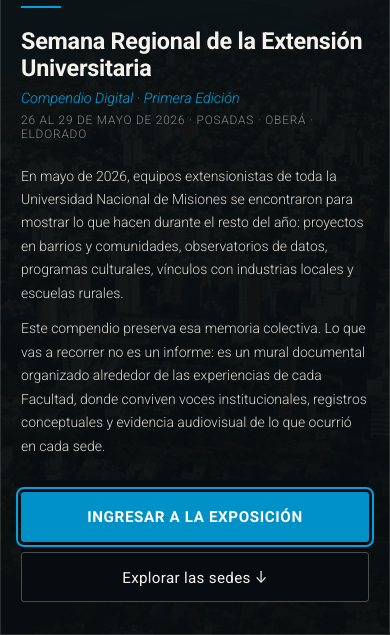
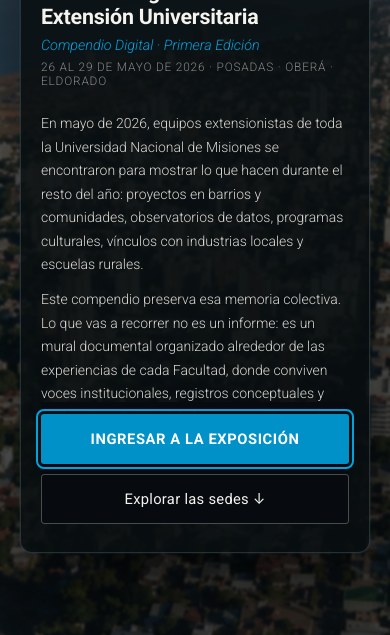
Before and after one commit to juanromero96-pixel/Visualizar-proyectos, a plain HTML site: page index.html in a window 390 px wide. Shown: the part 209-844 px from the top of the page. Drawn offline with Linux system fonts and the light colour scheme.

Commit message:
Corrección ux ui mobile12

```diff
--- a/css/mobile.css
+++ b/css/mobile.css
@@ -431,21 +431,25 @@
   /* =============================================================================
      J. INTRO OVERLAY — bottom-up
      ========================================================================== */
+  /* Intro: card centrada en el viewport — "cartel flotante a la mitad de la
+     pantalla" como solicitado. No es bottom-sheet, es un modal centrado con
+     dimensiones apropiadas para mobile. */
   .intro {
-    align-items: flex-end !important;
-    padding: 0 !important;
+    align-items: center !important;
+    justify-content: center !important;
+    padding: 20px !important;
   }
   .intro-tarjeta {
-    width: 100% !important;
-    max-height: 90dvh !important;
-    border-radius: 20px 20px 0 0 !important;
-    padding: 24px 20px calc(32px + env(safe-area-inset-bottom, 0px)) !important;
+    width: min(92vw, 380px) !important;
+    max-height: min(88dvh, 680px) !important;
+    border-radius: 12px !important;
+    padding: 24px 20px 28px !important;
     overflow-y: auto;
     -webkit-overflow-scrolling: touch;
   }
-  .intro-fondo-imagen { animation: none !important; filter: blur(0.5px) !important; }
-  .intro-titulo { font-size: clamp(1.4rem, 6vw, 1.8rem) !important; }
-  .intro-btn { min-height: 50px !important; font-size: 0.95rem !important; }
+  .intro-fondo-imagen { animation: none !important; filter: blur(1px) !important; }
+  .intro-titulo { font-size: clamp(1.3rem, 5.5vw, 1.7rem) !important; }
+  .intro-btn { min-height: 50px !important; font-size: 0.92rem !important; }
   .intro-acciones {
     position: sticky; bottom: 0;
     background: rgba(8, 12, 16, 0.96);
@@ -581,6 +585,17 @@
    BOTTOM SHEETS — lector y cajero
    ========================================================================== */
 
+
+  /* ==========================================================================
+     NAV MOBILE INDEPENDIENTE (#ruta-m)
+     Elemento creado por mobile.js, sin herencia del desktop .ruta.
+     El desktop .ruta se oculta en mobile para evitar conflictos.
+     ======================================================================= */
+  .ruta {
+    /* Ocultar el nav desktop en mobile — reemplazado por #ruta-m */
+    display: none !important;
+  }
+
 .bottom-sheet {
   position: fixed;
   bottom: 0; left: 0; right: 0;
@@ -705,3 +720,60 @@
   .bottom-sheet { transition: none !important; }
   .elemento-interior { transition: none !important; }
 }
+
+/* =============================================================================
+   #ruta-m — Nav mobile creado por mobile.js
+   No está dentro de ninguna media query: se aplica siempre porque el elemento
+   solo existe si esMobile() es true (lo crea JS). Sin herencia del .ruta
+   desktop, sin conflictos de CSS, sin truncación.
+   ========================================================================== */
+
+#ruta-m {
+  position: fixed;
+  bottom: 0;
+  left: 0;
+  right: 0;
+  z-index: 90;
+  display: flex;
+  align-items: stretch;
+  background: rgba(10, 14, 16, 0.94);
+  border-top: 1px solid rgba(245, 243, 238, 0.14);
+  padding-bottom: env(safe-area-inset-bottom, 0px);
+  min-height: 52px;
+  /* backdrop-filter solo si no es demasiado pesado */
+  backdrop-filter: blur(12px);
+  -webkit-backdrop-filter: blur(12px);
+}
+
+.ruta-m-btn {
+  flex: 1;
+  background: transparent;
+  border: none;
+  border-bottom: 2px solid transparent;
+  color: rgba(245, 243, 238, 0.55);
+  font-family: inherit;
+  font-size: 0.62rem;
+  font-weight: 700;
+  letter-spacing: 0.07em;
+  text-transform: uppercase;
+  text-align: center;
+  white-space: normal;        /* permite salto de línea */
+  line-height: 1.25;
+  padding: 10px 6px;
+  cursor: pointer;
+  min-height: 44px;           /* touch target WCAG */
+  transition: color 140ms ease, border-color 140ms ease;
+  display: flex;
+  align-items: center;
+  justify-content: center;
+}
+
+.ruta-m-btn--activo {
+  color: rgba(245, 243, 238, 1);
+  border-bottom-color: var(--unam-cian, #00a3e0);
+}
+
+.ruta-m-btn:active {
+  color: rgba(245, 243, 238, 0.85);
+  background: rgba(255, 255, 255, 0.04);
+}
--- a/js/app.js
+++ b/js/app.js
@@ -837,6 +837,8 @@ function actualizarRuta(indiceActual) {
   const total = Number(document.documentElement.style.getPropertyValue('--total-sedes')) || 1;
   const progreso = total > 1 ? indiceActual / (total - 1) : 1;
   document.documentElement.style.setProperty('--progreso-ruta', progreso.toFixed(3));
+  // Sincronizar el nav mobile independiente (#ruta-m)
+  window.actualizarNavMobile?.(indiceActual);
 }
 
 function escaparHTML(texto = '') {
@@ -892,6 +894,13 @@ const Rotacion = (() => {
   let generacion    = 0;
 
   function calcularCapacidad() {
+    // En mobile el viewport es ~375px — el mismo número de elementos que
+    // en desktop (8-22) causa superposiciones inevitables. Se usa una
+    // fórmula separada que limita a 5-7 elementos simultáneos, dando
+    // más espacio de respiración a cada anotación del mural.
+    if (window.esMobile?.()) {
+      return Math.max(5, Math.min(7, Math.round(window.innerWidth * window.innerHeight / 50000)));
+    }
     return Math.max(8, Math.min(22, Math.round(window.innerWidth * window.innerHeight / 120000)));
   }
 
--- a/js/layout.js
+++ b/js/layout.js
@@ -60,7 +60,7 @@ const Distribuidor = (() => {
 
     // En mobile el viewport es ~375px de ancho: los elementos necesitan más
     // separación para que el texto no se superpon­ga entre tarjetas adyacentes.
-    SEPARACION_MINIMA = (window.esMobile?.() ? 36 : 16);
+    SEPARACION_MINIMA = (window.esMobile?.() ? 48 : 16);
 
     // El motor de layout corre tanto en Desktop como en Mobile.
     // En Mobile los elementos siguen flotando sobre la ciudad — el mural
--- a/js/mobile.js
+++ b/js/mobile.js
@@ -244,6 +244,57 @@ function abrirCajeroMobile() {
   cajeroSheet.abrir(contenido);
 }
 
+// ─── Nav mobile: elemento independiente ──────────────────────────────────────
+// El .ruta desktop tiene demasiada herencia CSS para sobreescribir de forma
+// confiable en mobile. En su lugar se crea un elemento completamente nuevo
+// (#ruta-m) que no hereda nada del sistema desktop.
+// Los clicks delegan a los botones .ruta-nodo originales para conservar
+// toda la lógica del Carrusel (ir(), onCambio, Rotacion.iniciar, etc.).
+
+function crearNavMobile() {
+  if (!esMobile()) return;
+  if (document.getElementById('ruta-m')) return; // ya existe
+
+  // Esperar a que pintarRuta() haya creado los .ruta-nodo
+  const sedesNodos = Array.from(document.querySelectorAll('.ruta-nodo'));
+  if (!sedesNodos.length) {
+    window.setTimeout(crearNavMobile, 400);
+    return;
+  }
+
+  const nav = document.createElement('nav');
+  nav.id = 'ruta-m';
+  nav.setAttribute('aria-label', 'Navegación entre sedes');
+
+  sedesNodos.forEach((nodo, i) => {
+    const nombre = nodo.querySelector('.ruta-nodo-nombre')?.textContent?.trim()
+                   || `Sede ${i + 1}`;
+    const btn = document.createElement('button');
+    btn.className = 'ruta-m-btn';
+    btn.dataset.indice = String(i);
+    btn.textContent = nombre;
+    btn.setAttribute('aria-label', `Ir a ${nombre}`);
+    if (nodo.classList.contains('ruta-nodo--activo')) {
+      btn.classList.add('ruta-m-btn--activo');
+    }
+    btn.addEventListener('click', () => {
+      nodo.click();  // delega al botón original → dispara carrusel.ir()
+    });
+    nav.appendChild(btn);
+  });
+
+  document.body.appendChild(nav);
+
+  // Función pública para sincronizar estado al cambiar sede
+  window.actualizarNavMobile = (indice) => {
+    nav.querySelectorAll('.ruta-m-btn').forEach((b, i) => {
+      b.classList.toggle('ruta-m-btn--activo', i === indice);
+    });
+  };
+
+  _diag(`crearNavMobile: nav creado con ${sedesNodos.length} sedes`);
+}
+
 // ─── Swipe entre sedes ────────────────────────────────────────────────────────
 // El carrusel usa CSS scroll-snap-type: x mandatory + IntersectionObserver.
 // El browser ya maneja el swipe horizontal nativo: al deslizar, el carrusel
@@ -279,9 +330,13 @@ function inicializarMobile() {
     _diag('inicializarMobile: SKIP (no es mobile)');
     return;
   }
-  _diag(`inicializarMobile: EJECUTADO (innerWidth=${window.innerWidth})`);
+  _diag(`inicializarMobile: EJECUTADO — innerWidth=${window.innerWidth} tactil=${mqTactil.matches}`);
   inicializarLectorMobile();
   inicializarCajeroMobile();
+  // El nav se crea después de que pintarRuta() haya poblado los .ruta-nodo.
+  // Se llama aquí porque inicializarMobile() se llama al final de iniciarSitio()
+  // cuando la nav del desktop ya existe.
+  crearNavMobile();
 }
 
 // ─── API pública ──────────────────────────────────────────────────────────────
@@ -289,6 +344,7 @@ function inicializarMobile() {
 window.Mobile = {
   inicializar:      inicializarMobile,
   inicializarSwipe: inicializarSwipeSedes,
+  crearNav:         crearNavMobile,
   abrirCajero:      abrirCajeroMobile,
   getLectorSheet:   () => lectorSheet,
 };
```
